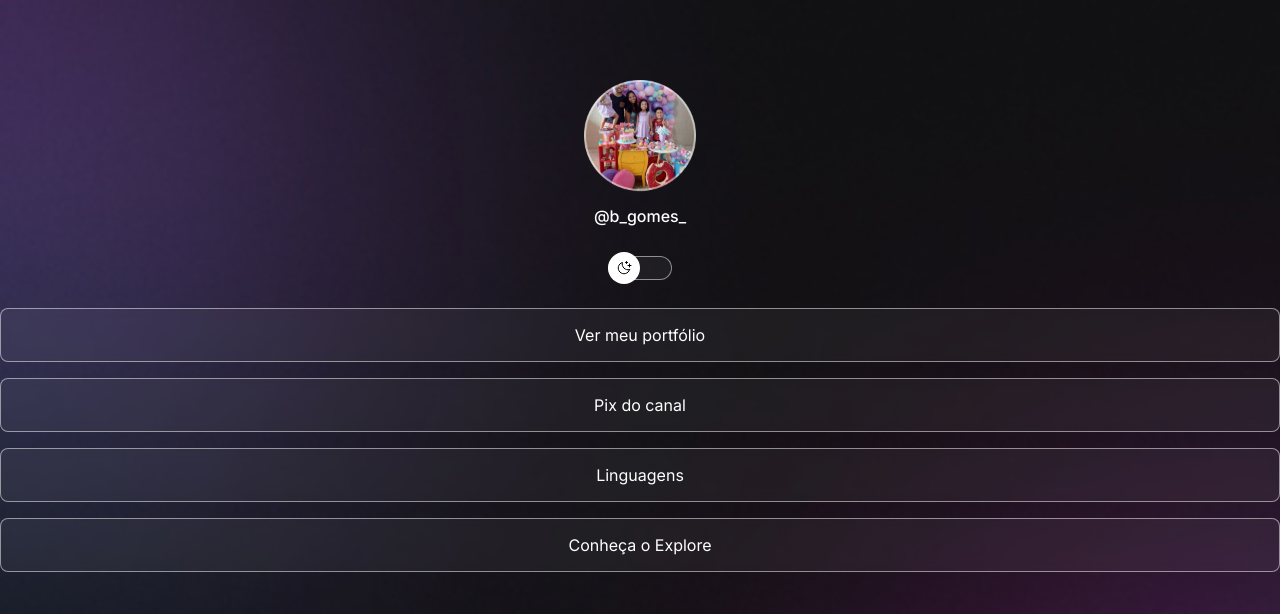
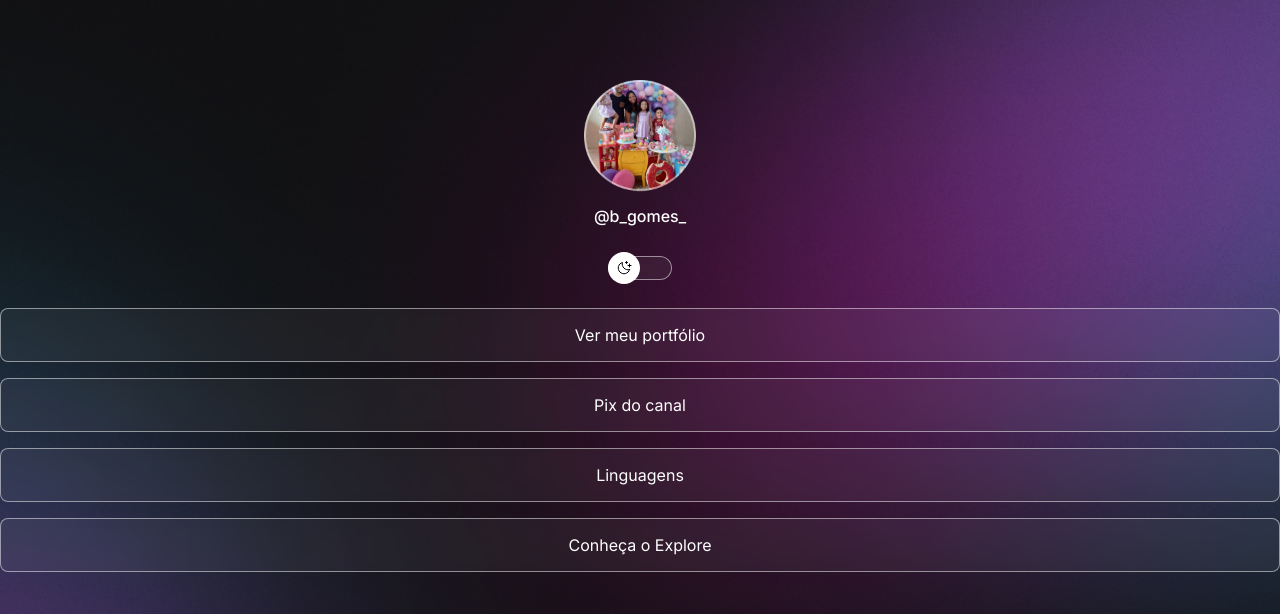
Before and after one commit to ArrascaMITO/projeto, a plain HTML site: page index.html in a window 1280 px wide. Shown: the top 614 px of the page. Drawn offline with nearby package versions, Linux system fonts and the light colour scheme.

Commit message:
change background based em media queries

```diff
--- a/style.css
+++ b/style.css
@@ -34,9 +34,9 @@ body * {
 }
 
 #container {
-    width: 360px;
-    margin: auto;
-    margin-top: 56px;
+    width: 100%;
+    max-width: 588px;
+    margin: 56px auto 0px;
     padding: 0 24px;
 }
 
@@ -152,3 +152,13 @@ footer {
     text-align: center;
     font-size: 14px;
 }
+
+@media (min-width: 700px) {
+    :root {
+        --bg-url: url(./assets/bg-desktop.jpg);
+    }
+
+    .light {
+        --bg-url: url(./assets/bg-desktop-light.jpg);
+    }
+}
```
Also changed, not shown: assets/bg-desktop-light.jpg (added), assets/bg-desktop.jpg (added).
